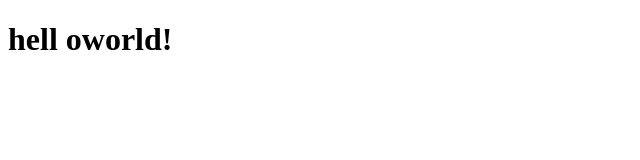
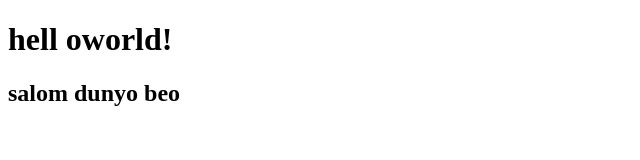
Before and after one commit to Akromomonturdiyev/new-tap, a plain HTML site: page index.html in a window 1280 px wide. Shown: the whole page, without its empty margins (0-640 px from the left). Drawn offline with Linux system fonts and the light colour scheme.

Commit message:
Secend Value

```diff
--- a/index.html
+++ b/index.html
@@ -7,5 +7,6 @@
 </head>
 <body>
     <h1>hell oworld!</h1>
+    <h2>salom dunyo beo</h2>
 </body>
 </html>
```
